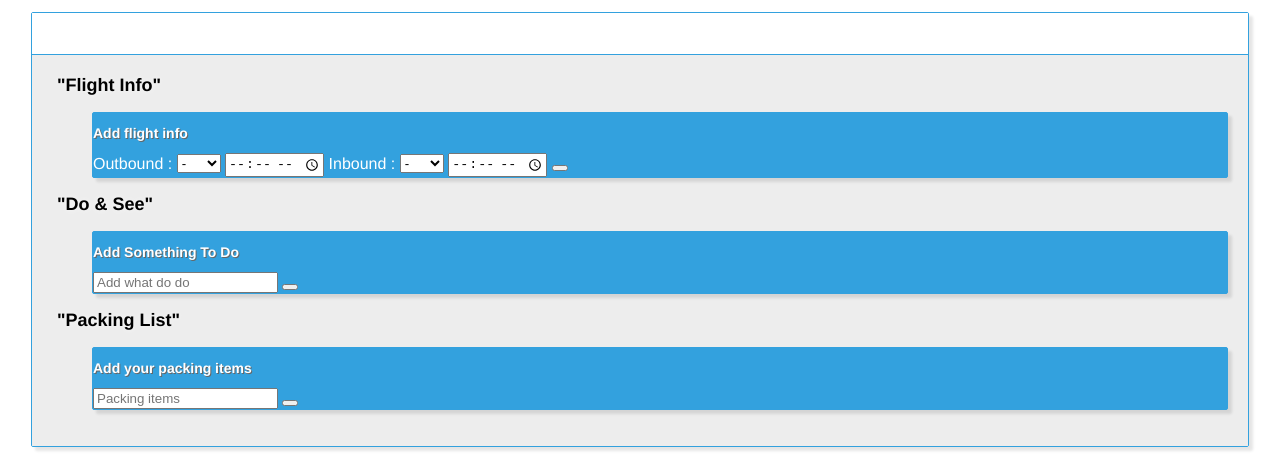
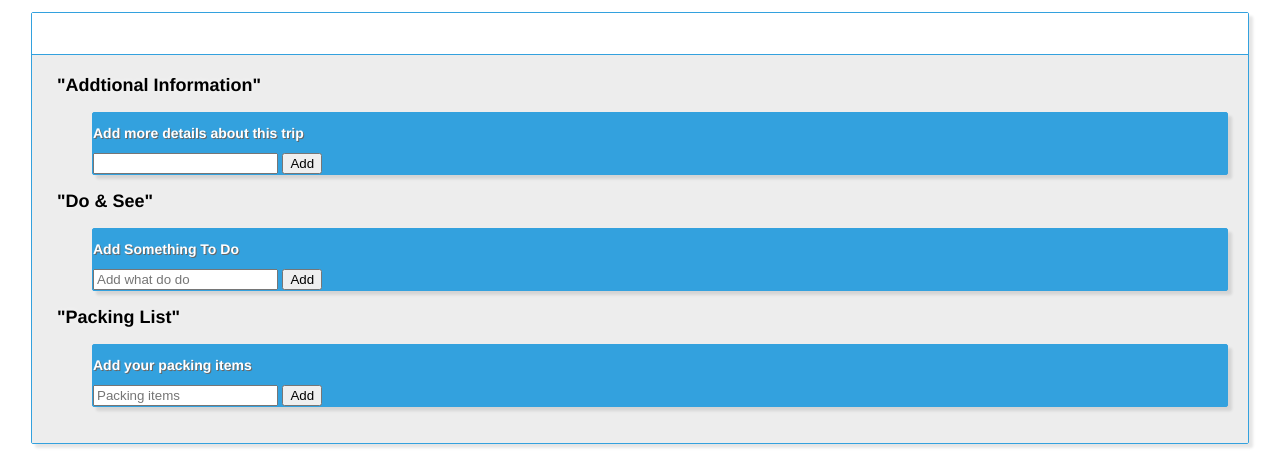
Before and after one commit to jamiekim828/travel-app, a website built with webpack: page src/client/views/index.html in a window 1280 px wide. Shown: the part 487-942 px from the top of the page. Built offline with nearby package versions, Linux system fonts and the light colour scheme.

Commit message:
additional informations form

```diff
--- a/src/client/js/app.js
+++ b/src/client/js/app.js
@@ -132,4 +132,10 @@ const updateUI = async () => {
   }
 };
 
+document.getElementById('addbutton').addEventListener('click', addList);
+
+function addList(e) {
+  console.log('e', e);
+}
+
 export { performAction };
--- a/src/client/views/index.html
+++ b/src/client/views/index.html
@@ -95,61 +95,20 @@
                 <div class="activities">
                   <h4>
                     <span class="act"></span>
-                    "Flight Info"
+                    "Addtional Information"
                   </h4>
                   <ul>
                     <li class="add_item" id="add_item">
                       <div class="add_header">
-                        <p class="drop">Add flight info</p>
+                        <p class="drop">Add more details about this trip</p>
                         <span class="fa_plus drop"></span>
                       </div>
                       <div class="todo">
                         <form class="todo_custom">
-                          <label for="cars">Outbound : </label>
-                          <select id="cars">
-                            <option value="none">-</option>
-                            <option value="AA">AA</option>
-                            <option value="AC">AC</option>
-                            <option value="AF">AF</option>
-                            <option value="NZ">NZ</option>
-                            <option value="AM">AM</option>
-                            <option value="SU">SU</option>
-                            <option value="OZ">OZ</option>
-                            <option value="BA">BA</option>
-                            <option value="CX">CX</option>
-                            <option value="DL">DL</option>
-                            <option value="KA">KA</option>
-                            <option value="KE">KE</option>
-                            <option value="KL">KL</option>
-                            <option value="LH">LH</option>
-                            <option value="SQ">SQ</option>
-                            <option value="UA">UA</option>
-                            <option value="etc">etc.</option>
-                          </select>
-                          <input type="time" id="appt" name="appt" />
-                          <label for="cars">Inbound : </label>
-                          <select id="cars">
-                            <option value="none">-</option>
-                            <option value="AA">AA</option>
-                            <option value="AC">AC</option>
-                            <option value="AF">AF</option>
-                            <option value="NZ">NZ</option>
-                            <option value="AM">AM</option>
-                            <option value="SU">SU</option>
-                            <option value="OZ">OZ</option>
-                            <option value="BA">BA</option>
-                            <option value="CX">CX</option>
-                            <option value="DL">DL</option>
-                            <option value="KA">KA</option>
-                            <option value="KE">KE</option>
-                            <option value="KL">KL</option>
-                            <option value="LH">LH</option>
-                            <option value="SQ">SQ</option>
-                            <option value="UA">UA</option>
-                            <option value="etc">etc.</option>
-                          </select>
-                          <input type="time" id="appt" name="appt" />
-                          <button type="submit" class="fa-right"></button>
+                          <input type="text" name="name" placeholder="" />
+                          <button type="submit" class="fa-right" id="addbutton">
+                            Add
+                          </button>
                         </form>
                       </div>
                     </li>
@@ -175,7 +134,9 @@
                             name="name"
                             placeholder="Add what do do"
                           />
-                          <button type="submit" class="fa-right"></button>
+                          <button type="submit" class="fa-right" id="addbutton">
+                            Add
+                          </button>
                         </form>
                       </div>
                     </li>
@@ -201,7 +162,9 @@
                             name="name"
                             placeholder="Packing items"
                           />
-                          <button type="submit" class="fa-right"></button>
+                          <button type="submit" class="fa-right" id="addbutton">
+                            Add
+                          </button>
                         </form>
                       </div>
                     </li>
```
